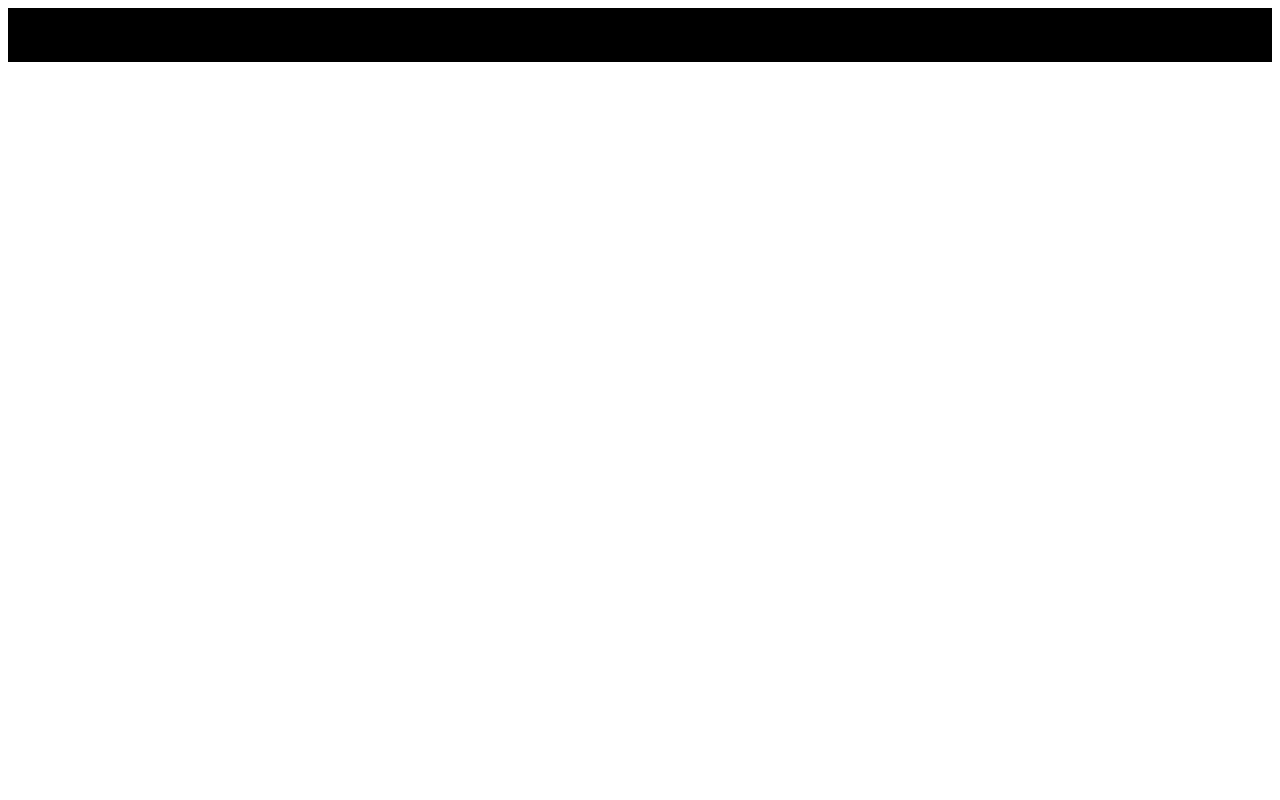
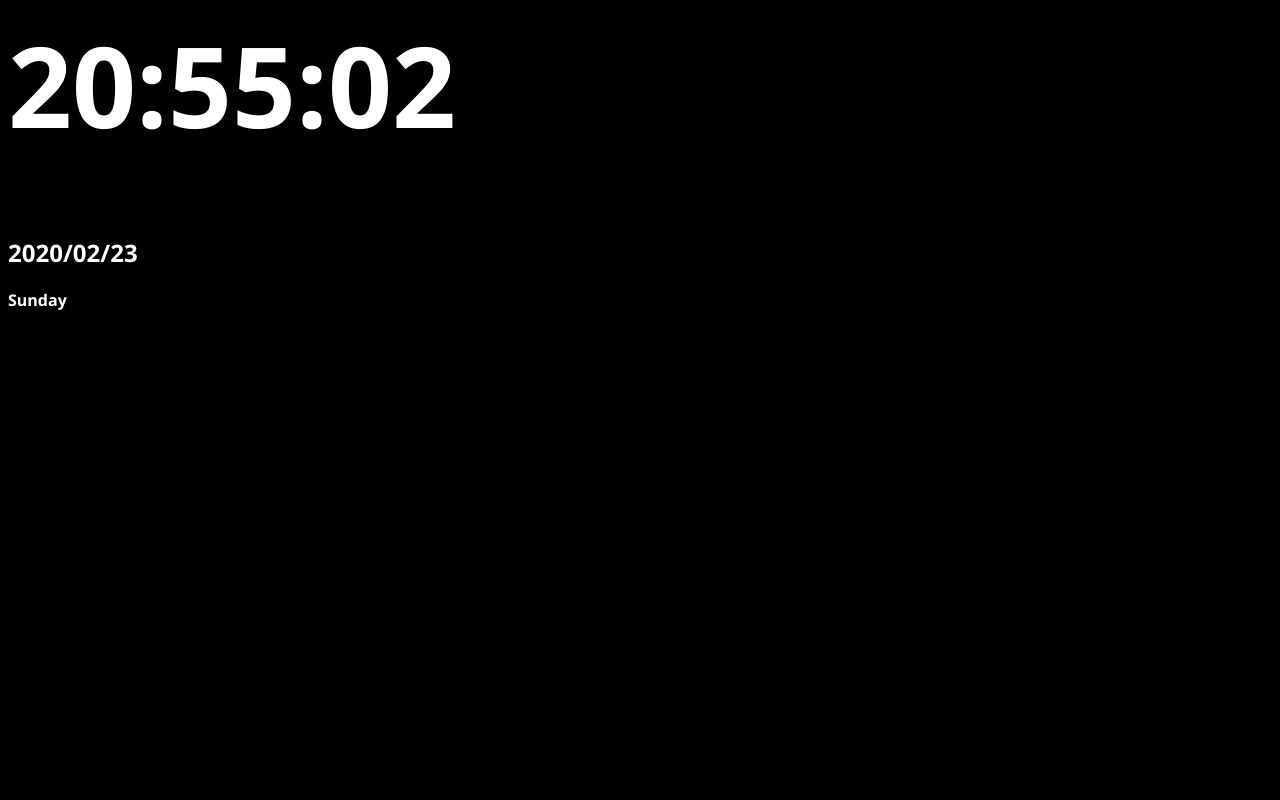
Before and after one commit to beatriznbarroso/raspberry-pi, a Django app: page / in a window 1280 px wide. Run offline with Django 3.2, Linux system fonts and the light colour scheme; data that the repository does not hold is empty.

Commit message:
giving some basic styling

```diff
--- a/magicmirror/mirrorv1/static/mirrorv1/style.css
+++ b/magicmirror/mirrorv1/static/mirrorv1/style.css
@@ -1,3 +1,19 @@
-.mirror {
+
+body {
     background-color: black;
 }
+
+.main-display {
+    color: white;
+    font-family: 'Montserrat';
+    font-weight: 600;
+}
+
+.display-numbers {
+    font-family: 'Open Sans';
+    padding: 0;
+}
+
+.display-numbers > h1 {
+    font-size: 7rem;
+}
--- a/magicmirror/mirrorv1/templates/mirrorv1/index.html
+++ b/magicmirror/mirrorv1/templates/mirrorv1/index.html
@@ -1,10 +1,11 @@
 {% load static %}
 
 <head>
+    <link href="https://fonts.googleapis.com/css?family=Anton|Montserrat:600|Open+Sans:700&display=swap" rel="stylesheet">
     <link rel="stylesheet" type="text/css" href="{% static 'mirrorv1/style.css' %}">
 </head>
 <body>
-    <div class="mirror">
+    <div class="main-display">
         {% include 'mirrorv1/timezone/timezone.html' %}
         {% include 'mirrorv1/weather/weather.html' %}
     </div>
--- a/magicmirror/mirrorv1/templates/mirrorv1/timezone/timezone.html
+++ b/magicmirror/mirrorv1/templates/mirrorv1/timezone/timezone.html
@@ -1,11 +1,15 @@
 <div>
-    <div>
-        {{city_time.current_hour}}
+    <div class="display-numbers">
+        <h1>
+            {{city_time.current_hour}}
+        </h1>
+        <h2>
+            {{city_time.datetime | date:"Y/m/d"}}
+        </h2>
+        <div>
+            {{city_time.week_day}}
+        </div>
     </div>
-    <div>
-        {{city_time.week_day}}
-    </div>
-    <div>
-        {{city_time.datetime | date:"Y/m/d"}}
-    </div>
+
+
 </div>
--- a/magicmirror/mirrorv1/views.py
+++ b/magicmirror/mirrorv1/views.py
@@ -7,7 +7,7 @@ import datetime
 def index(request):
     city_time = {
         'current_hour' : datetime.datetime.now().strftime('%H:%M:%S'),
-        'week_day' : datetime.datetime.now().isoweekday(),
+        'week_day' : getWeekDayName(datetime.datetime.now().isoweekday()),
         'datetime' : datetime.datetime.now()
 
     }
```
